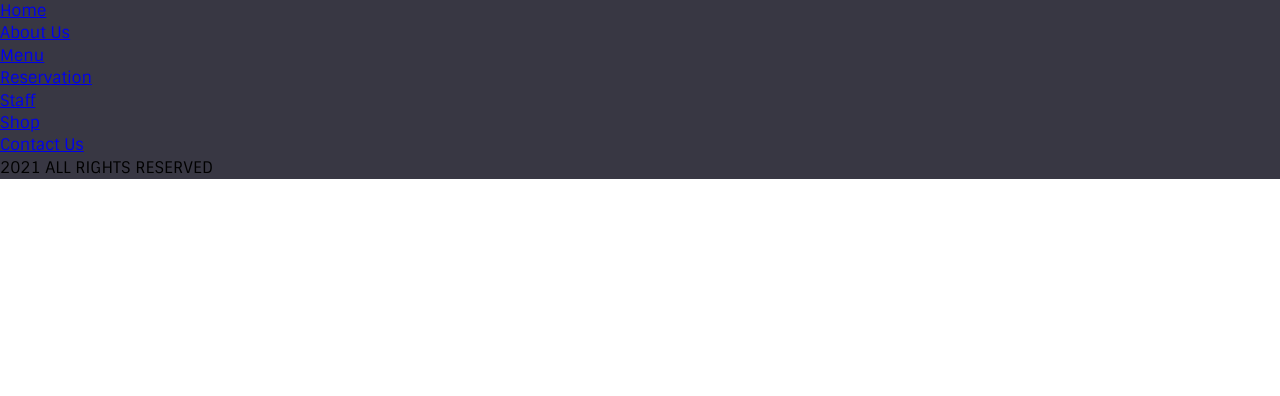
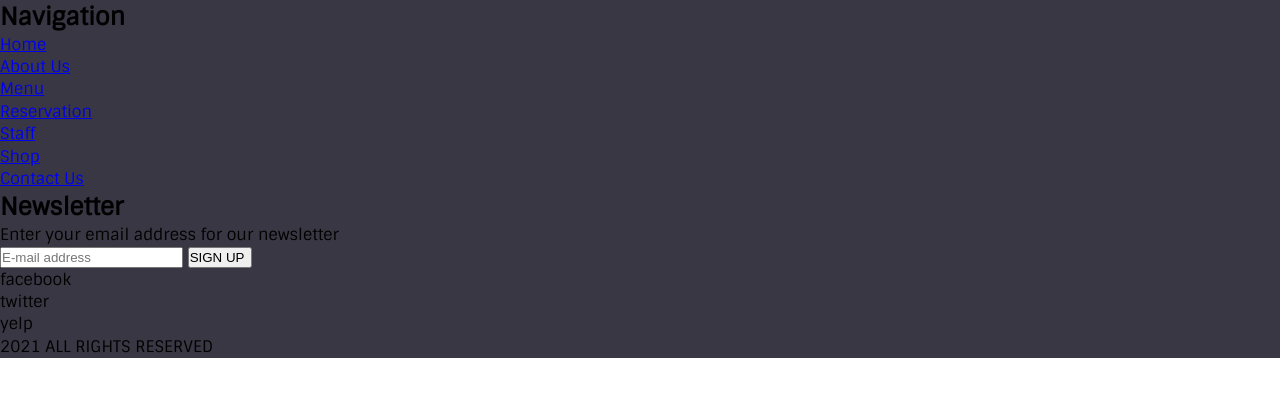
Before and after one commit to markost2549/luxury-restaurant, a website: page index.html in a window 1280 px wide. Drawn offline with Linux system fonts and the light colour scheme.

Commit message:
Added newsletter links

```diff
--- a/index.html
+++ b/index.html
@@ -22,6 +22,7 @@
     <section id="footer">
       <div class="links">
         <div class="navigation">
+          <h2 class="">Navigation</h2>
           <ul>
             <li><a href="#">Home</a></li>
             <li><a href="#">About Us</a></li>
@@ -32,7 +33,19 @@
             <li><a href="#">Contact Us</a></li>
           </ul>
         </div>
-        <div class="newsletter"></div>
+        <div class="newsletter">
+          <h2>Newsletter</h2>
+          <p>Enter your email address for our newsletter</p>
+          <form>
+            <input type="text" placeholder="E-mail address" />
+            <button>SIGN UP</button>
+          </form>
+          <div class="social">
+            <div>facebook</div>
+            <div>twitter</div>
+            <div>yelp</div>
+          </div>
+        </div>
         <div class="open-hours"></div>
       </div>
       <div class="copyright">
```
